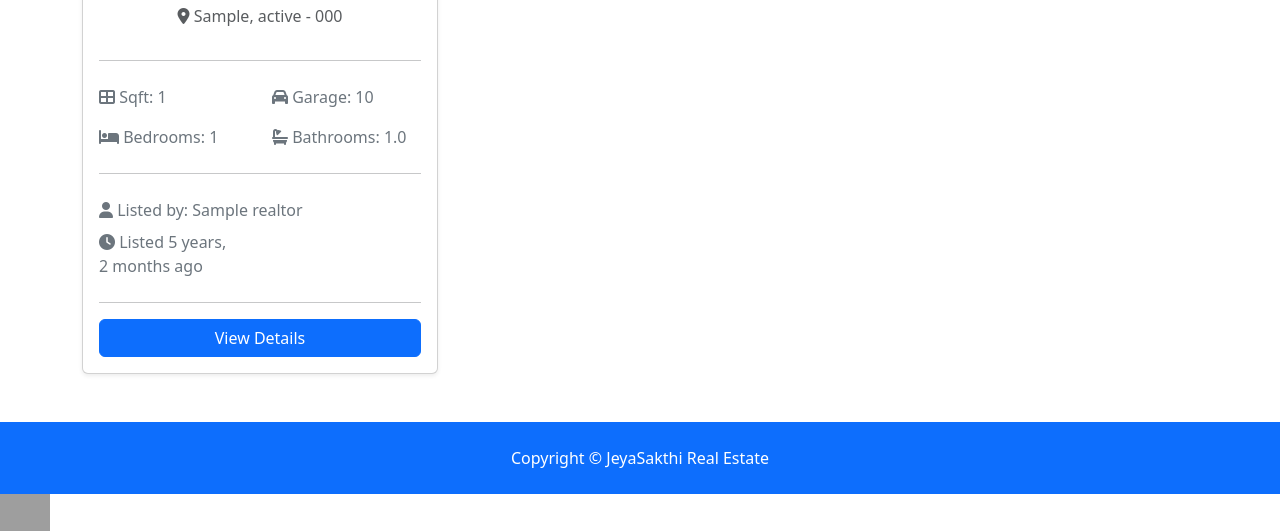
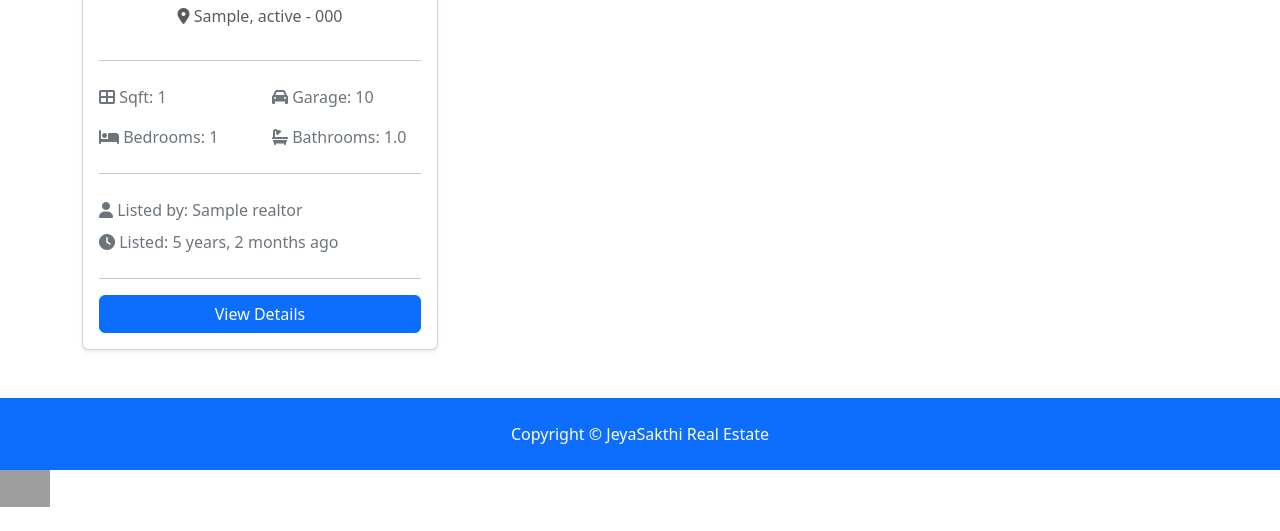
Before and after one commit to saravanakumar30061997/jeyasakthi-realestate, a Django app: page /listings/ in a window 1280 px wide. Shown: the part 801-1332 px from the top of the page. After the commit the page ends 1308 px from the top, so only its background shows below. Run offline with Django 5.2, Linux system fonts and the light colour scheme; tables that the repository leaves empty hold one stand-in row (values such as "Sample post"); some libraries are stand-ins or nearby versions; grey boxes are pictures that could not be loaded.

Commit message:
adjusted linebreaks

```diff
--- a/listings/templates/listings/listings.html
+++ b/listings/templates/listings/listings.html
@@ -77,8 +77,8 @@
                                         </div>
                                     </div>
                                     <div class="row text-secondary pb-2">
-                                        <div class="col-6">
-                                            <i class="fas fa-clock"></i> Listed {{ listing.list_date | timesince }} ago
+                                        <div class="col-auto">
+                                            <i class="fas fa-clock"></i> Listed: {{ listing.list_date | timesince }} ago
                                         </div>
                                     </div>
                                     <hr>
```
